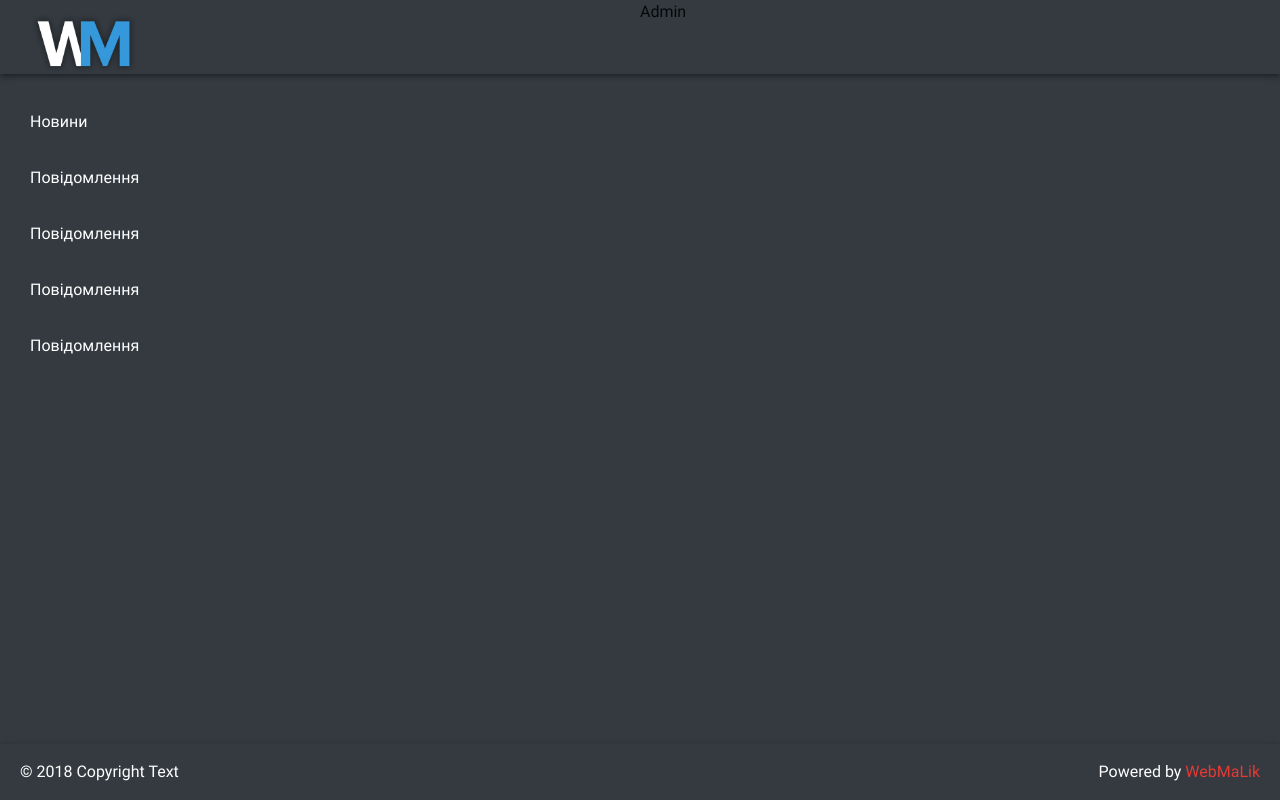
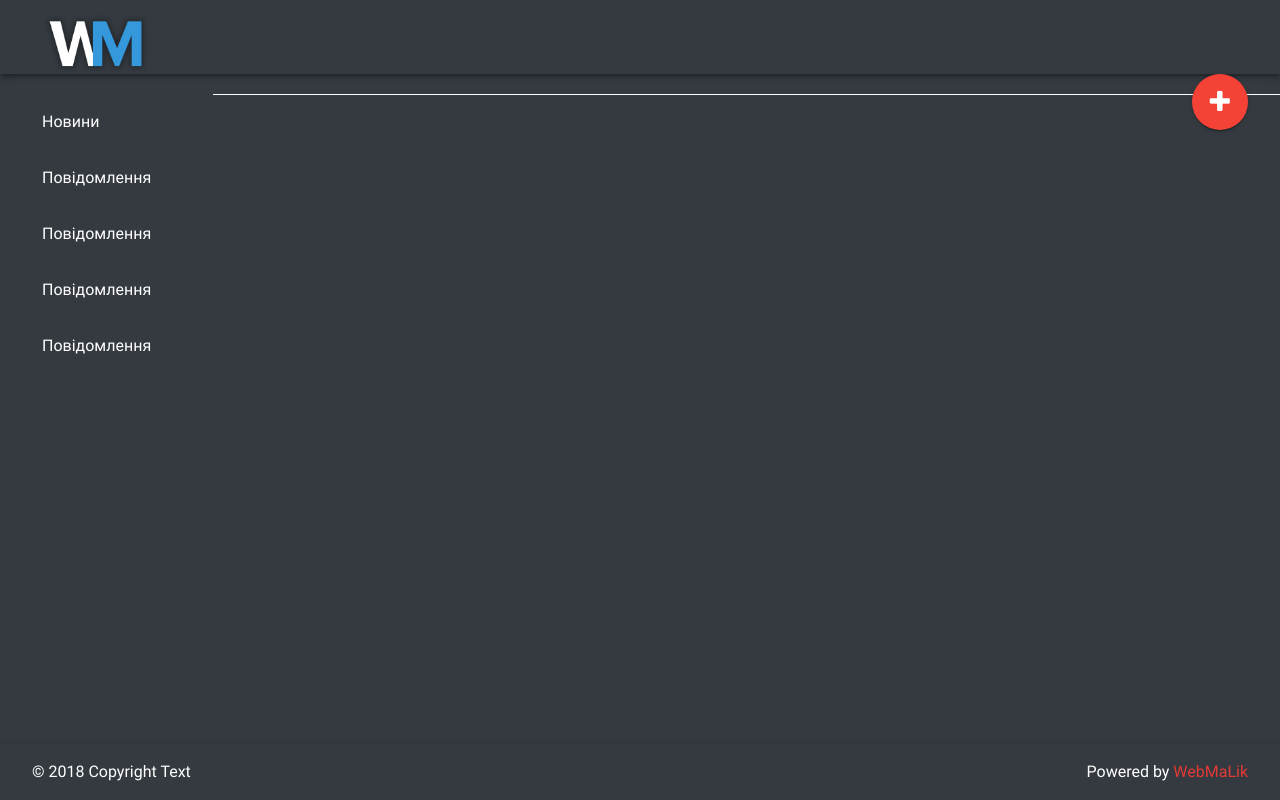
Before and after one commit to webmalik/pulyny.info, a PHP site: page /admin/news in a window 1280 px wide. Run offline with PHP 8.4, Linux system fonts and the light colour scheme; data that the repository does not hold is empty.

Commit message:
New style in Admin-panel

```diff
--- a/config/routes.php
+++ b/config/routes.php
@@ -34,6 +34,7 @@
 
     /* Панель адміністратора */
     'admin' => 'admin/index',
+    'admin/news' => 'admin/news',
 
     /*'computers' => 'computers/index',
     'computers/([a-z,A-Z,1-9]+)' => 'computers/view/$1',
--- a/controllers/AdminController.php
+++ b/controllers/AdminController.php
@@ -11,7 +11,15 @@
         }*/
         $article = new Articles();
         $template = new Template();
-        $template->adminrender('admin/index', array("title"=>"Admin"));
+        $template->adminrender('admin/index');
+        return true;
+    }
+
+    public function actionNews() {
+        $article = new Articles();
+        $news = $article->getAllDescArticles();
+        $template = new Template();
+        $template->adminrender('admin/news', array("news"=>$news));
         return true;
     }
 }
--- a/template/css/style.css
+++ b/template/css/style.css
@@ -2223,9 +2223,6 @@
   background: #343a40;
   height: 100vh;
 }
-.admin-panel .row .col {
-  padding: 0 !important;
-}
 
 .admin-nav {
   width: 100%;
@@ -2244,6 +2241,52 @@
   padding: 20px 35px;
   -webkit-transition: 0.3s ease-out;
   transition: 0.3s ease-out;
+}
+
+.admin-container {
+  position: relative;
+  background: #fff;
+  padding: 20px;
+}
+.admin-container .article_add {
+  position: relative;
+}
+.admin-container .article_add a {
+  position: absolute;
+  top: -20px;
+  right: 20px;
+}
+
+.article {
+  position: relative;
+  background: rgba(0, 0, 0, 0.1);
+  margin: 10px 0 0;
+}
+.article .article_img img {
+  padding: 20px 0;
+  width: 100%;
+  float: left;
+}
+.article .article_title {
+  padding: 20px;
+  font-weight: bold;
+  font-size: 20px;
+}
+
+.article_menu {
+  display: block;
+  width: 100%;
+  background: #373737;
+  padding: 20px;
+}
+.article_menu a {
+  display: inline-block;
+  padding: 10px;
+  color: #fff;
+}
+.article_menu a i {
+  color: #fff;
+  font-size: 20px;
 }
 
 .admin-footer {
--- a/template/sass/admin.sass
+++ b/template/sass/admin.sass
@@ -1,9 +1,6 @@
 .admin-panel
   background: $primary-color-admin
   height: 100vh
-  .row
-    .col
-      padding: 0!important
 
 .admin-nav
   width: 100%
@@ -22,6 +19,49 @@
         -webkit-transition: .3s ease-out
         transition: .3s ease-out
 
+.admin-container
+  position: relative
+  background: #fff
+  padding: 20px
+
+  .article_add
+    position: relative
+    a
+      position: absolute
+      top: -20px
+      right: 20px
+
+.article
+  position: relative
+  background: rgba(0, 0, 0, 0.1)
+  margin: 10px 0 0
+
+
+  .article_img
+    img
+      padding: 20px 0
+      width: 100%
+      float: left
+
+  .article_title
+    padding: 20px
+    font-weight: bold
+    font-size: 20px
+
+.article_menu
+  display: block
+  width: 100%
+  background: #373737
+  padding: 20px
+
+  a
+    display: inline-block
+    padding: 10px
+    color: #fff
+    i
+      color: #fff
+      font-size: 20px
+
 
 .admin-footer
   color: #fff
--- a/view/admin.php
+++ b/view/admin.php
@@ -24,21 +24,21 @@
             </a>
         </div>
         <div class="col s12 m6">
-            <span><?php print_r($title)?></span>
+
         </div>
     </div>
     <div class="container-fluid">
         <div class="row">
             <div class="col s2">
                 <ul class="admin-nav">
-                    <li><a href="#">Новини</a></li>
+                    <li><a href="/admin/news">Новини</a></li>
                     <li><a href="#">Повідомлення</a></li>
                     <li><a href="#">Повідомлення</a></li>
                     <li><a href="#">Повідомлення</a></li>
                     <li><a href="#">Повідомлення</a></li>
                 </ul>
             </div>
-            <div class="col s10">
+            <div class="col s10 admin-container">
                 <?=$content?>
             </div>
         </div>
--- /dev/null
+++ b/view/admin/news.php
@@ -0,0 +1,22 @@
+<div class="article_add">
+    <a href="/admin/news/add" class="btn-floating btn-large waves-effect waves-light red"><i class="fa fa-plus"></i></a>
+</div>
+<? foreach ($news as $article) {?>
+    <div class="col s12 article">
+        <div class="col s3 article_img">
+            <img src="<?=HOST?>/images/article-2.jpg" alt="">
+        </div>
+        <div class="col s9">
+            <div class="article_title">
+                <?=$article['title']?>
+            </div>
+            <div class="aricle_description">
+                <?=$article['description']?>
+            </div>
+        </div>
+    </div>
+    <div class="col s12 article_menu">
+        <a href="/admin/news/edit/<?=$article['name']?>"><i class="fa fa-edit left"></i>Редагувати</a>
+        <a href="/admin/news/delete/<?=$article['name']?>"><i class="fa fa-trash left"></i>Видалити</a>
+    </div>
+<? } ?>
```
